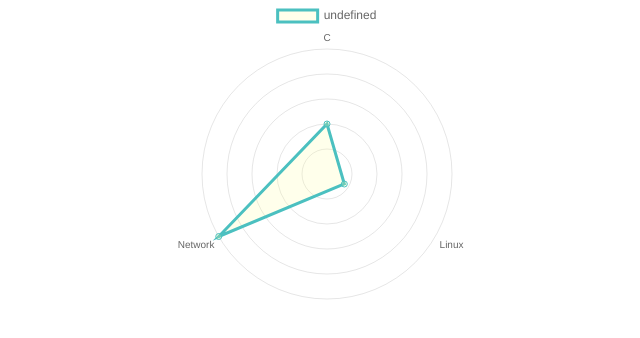
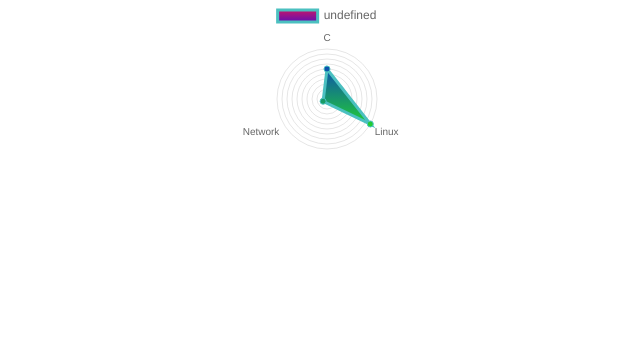
Before and after one commit to zer01ne-eat/dontpanic, a React app: page / in a window 1280 px wide. Shown: the top 338 px of the page, without its empty margins (313-953 px from the left). Built offline with nearby package versions, Linux system fonts and the light colour scheme.

Commit message:
chartjs with gradient fill added

```diff
--- a/components/chart/index.tsx
+++ b/components/chart/index.tsx
@@ -1,31 +1,30 @@
-// import React from 'react';
+import React, { useRef } from 'react';
 import { Radar } from 'react-chartjs-2'
-import React, { useRef, useEffect } from 'react'
-
-
+import Ch from 'chart.js';
 const Chart = () => {
-    // const canvasRef = useRef(null)
-    // const canvas: any = canvasRef.current
-    // const ctx = canvas.getContext("2d");
-    // const gradient = ctx.createLinearGradient(0, 90, 100, 0);
-    // gradient.addColorStop(0, '#ff9a9e');
-    // gradient.addColorStop(0.5, '#fad0c4');
-    // gradient.addColorStop(1, '#fad0c4');
-
-    return (
-        <Radar
-            data={{
+    const reff = useRef<Ch | null>(null);
+    const cc = (canvas:HTMLCanvasElement | null) => {
+        const ctx = canvas?.getContext('2d');
+        let gradient = ctx?.createLinearGradient(0.000, 0, 0, 150.000);
+// Add colors
+        gradient?.addColorStop(0.035, 'rgba(234, 25, 78, 1.000)');
+        gradient?.addColorStop(0.225, 'rgba(0, 8, 249, 1.000)');
+        gradient?.addColorStop(0.983, 'rgba(42, 255, 0, 1.000)');
+        if (ctx) {
+            reff.current = new Ch(ctx, {
+                type: "radar",
+                data: {
                     labels: ['C', 'Linux', 'Network'],
                     datasets: [{
                         // label: 'My First Dataset',
-                    data: [65, 59, 80],
-                    fill: 'start',
+                        data: [300, 500, 45],
+                        fill: true,
                         borderColor: 'rgb(75, 192, 192)',
                         // tension: 0.1,
-                    backgroundColor: 'rgba(255, 255, 153, 0.2)',
+                        backgroundColor: gradient,
                     }]
-            }}
-        options={{ maintainAspectRatio: false,
+                },
+                options: { maintainAspectRatio: false,
                         scale: {
                             angleLines: {
                                 display: false
@@ -38,9 +37,42 @@ const Chart = () => {
                             gridLines: {
                                 circular: true
                             },
-            } }}
-        height={300}
-        />
+                        } },
+            })
+        }
+    }
+    return (
+        <div>
+            <canvas ref={cc}></canvas>
+        </div>
+        // <Radar
+        //     data={{
+        //         labels: ['C', 'Linux', 'Network'],
+        //         datasets: [{
+        //             // label: 'My First Dataset',
+        //             data: [65, 59, 80],
+        //             fill: 'start',
+        //             borderColor: 'rgb(75, 192, 192)',
+        //             // tension: 0.1,
+        //             backgroundColor: 'rgba(255, 255, 153, 0.2)',
+        //         }]
+        //     }}
+        // options={{ maintainAspectRatio: false,
+        //     scale: {
+        //         angleLines: {
+        //             display: false
+        //         },
+        //         ticks: {
+        //             display: false
+        //             // suggestedMin: 50,
+        //             // suggestedMax: 100
+        //         },
+        //         gridLines: {
+        //             circular: true
+        //         },
+        //     } }}
+        // height={300}
+        // />
       );
 }
 
--- a/layouts/App.tsx
+++ b/layouts/App.tsx
@@ -1,4 +1,4 @@
-import React, { useState, useCallback } from 'react';
+import React, { useState, useCallback, useRef, useEffect } from 'react';
 import loadable from '@loadable/component';
 const NavBar = loadable(() => import('@layouts/navbar'));
 const SignUp = loadable(() => import('@components/signup'));
@@ -10,6 +10,7 @@ const App = () => {
     const onCloseModal = useCallback(() => {
         setShowCreateWorkspaceModal(false);
       }, []);
+
     return (
         <div>
             {/* <NavBar /> */}
```
Lines whose indentation alone changed are shown as unchanged.
